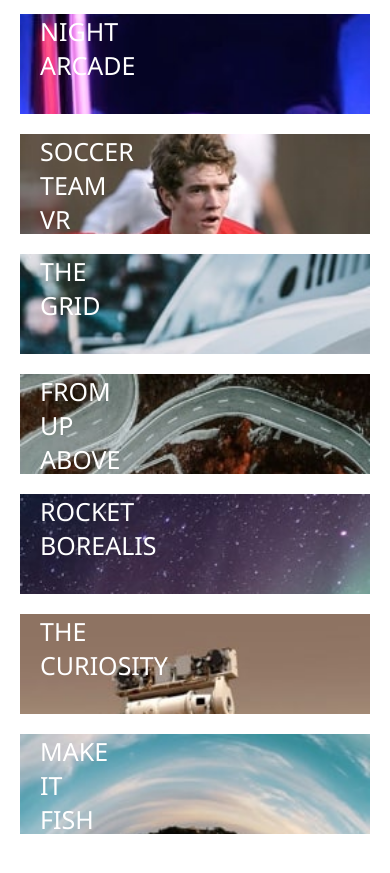
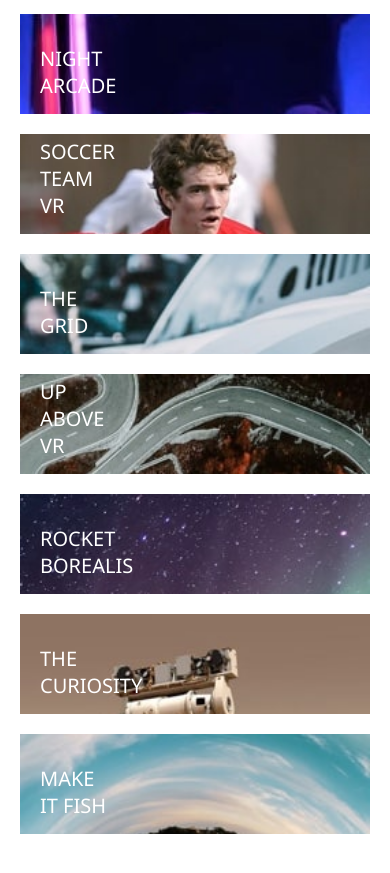
Before and after one commit to Devjulesoti/loopstudio-landingpage, a plain HTML site: page index.html in a window 390 px wide. Shown: the part 1160-2033 px from the top of the page. Drawn offline with Linux system fonts and the light colour scheme.

Commit message:
responsive

```diff
--- a/index.html
+++ b/index.html
@@ -47,7 +47,7 @@
                 <div style="background-image: url(./images/img5.jpeg);"><p>FROM UP ABOVE VR</p></div>
                 <div style="background-image: url(./images/img6.jpeg);"><p>ROCKET BOREALIS</p></div>
                 <div style="background-image: url(./images/img7.jpeg);"><p>THE CURIOSITY</p></div>
-                <div style="background-image: url(./images/img8.jpeg);"><p>MAKE IT FISH EYE</p></div>
+                <div style="background-image: url(./images/img8.jpeg);"><p>MAKE IT FISH</p></div>
               </div>
         </section>
         <footer>
--- a/style.css
+++ b/style.css
@@ -155,11 +155,11 @@ position: relative;
 .grid p{
     position: absolute;
     color: white;
-    bottom: 2\0px;
+    bottom: 15px;
     left: 20px;
     width: 72px;
     font-weight: 100;
-    font-size: 25px;
+    font-size: 20px;
 }
 footer{
     background-color: black;
```
